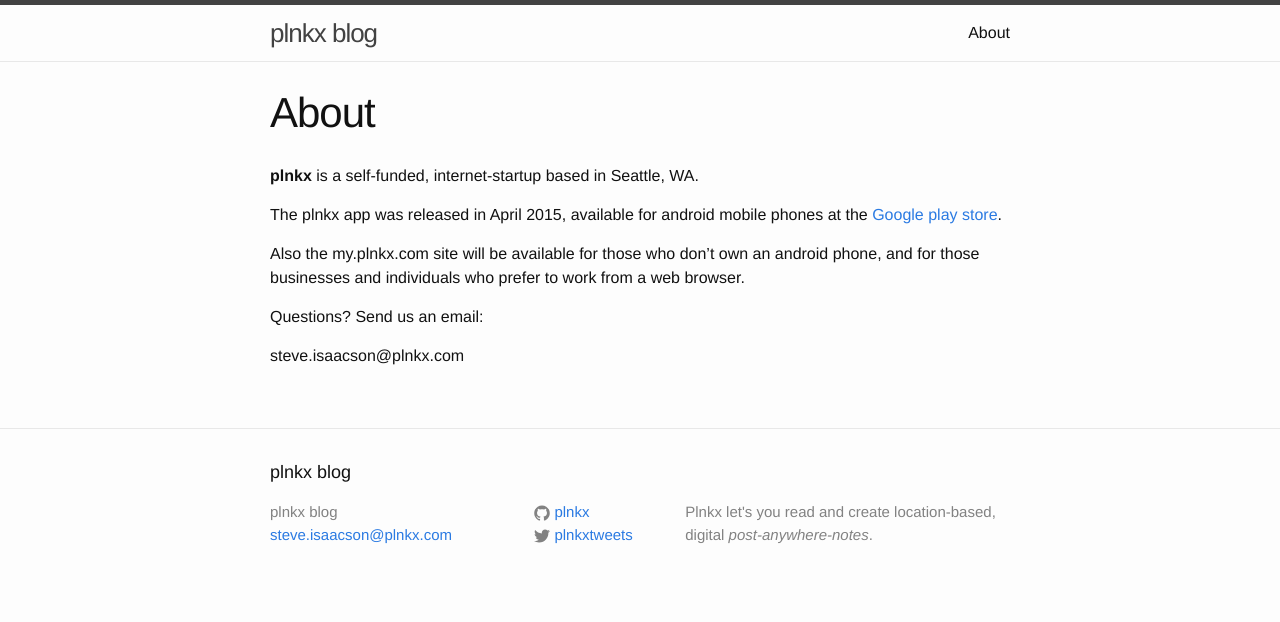
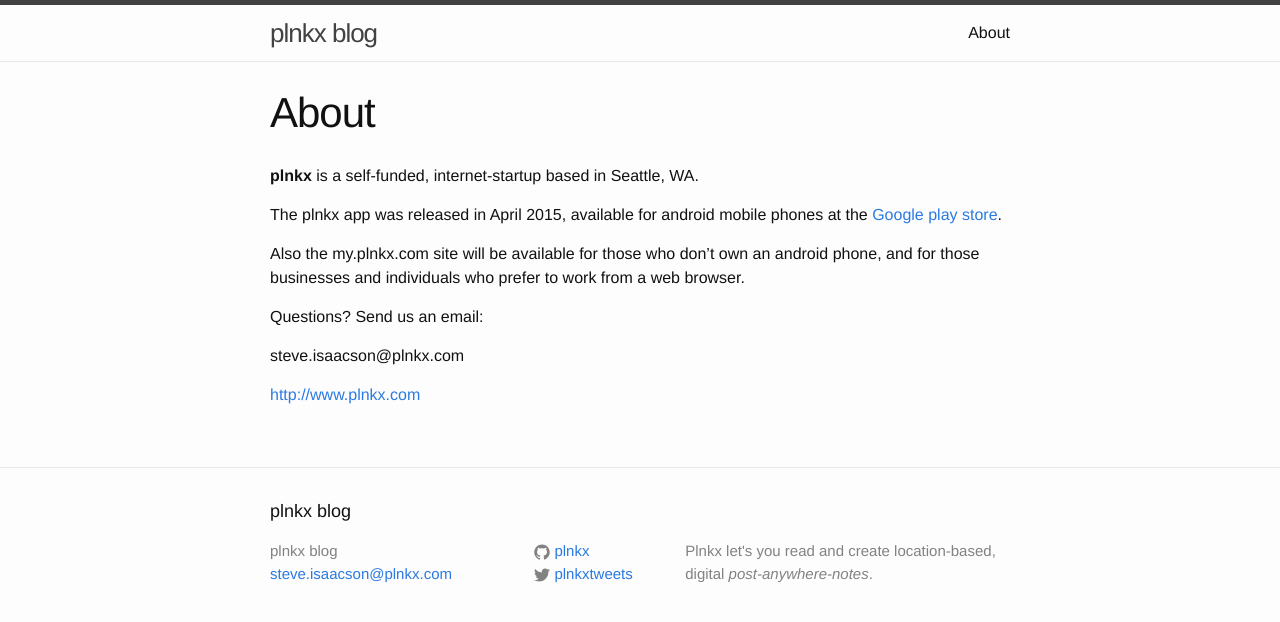
Before and after one commit to plnkx/blog, a Jekyll site: the page built from about.md, in a window 1280 px wide. Shown: the top 622 px of the page. Built offline with Jekyll 4.4.1, drawn with Linux system fonts in a browser that asks for light colours; some of the changed lines change nothing that is shown.

Commit message:
- about.md    - Add website url

```diff
--- a/about.md
+++ b/about.md
@@ -18,3 +18,5 @@
 Questions? Send us an email:
 
 steve.isaacson@plnkx.com
+
+[http://www.plnkx.com](http://www.plnkx.com)
```
